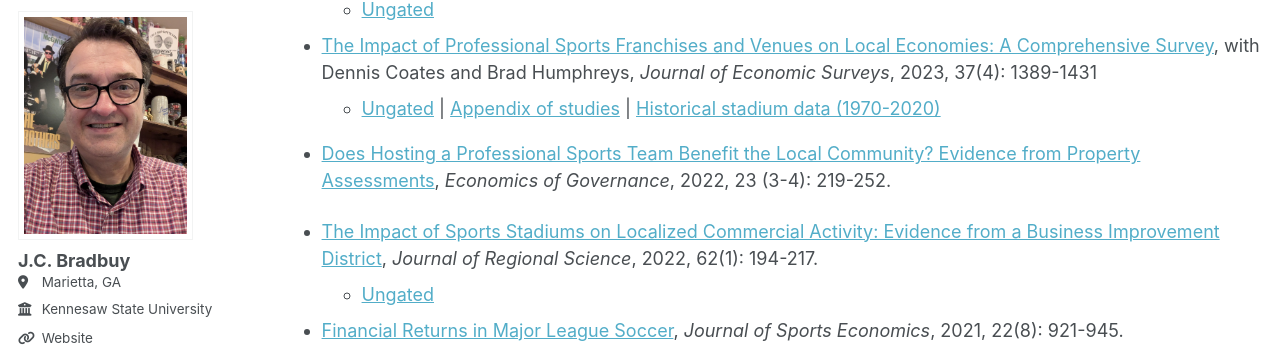
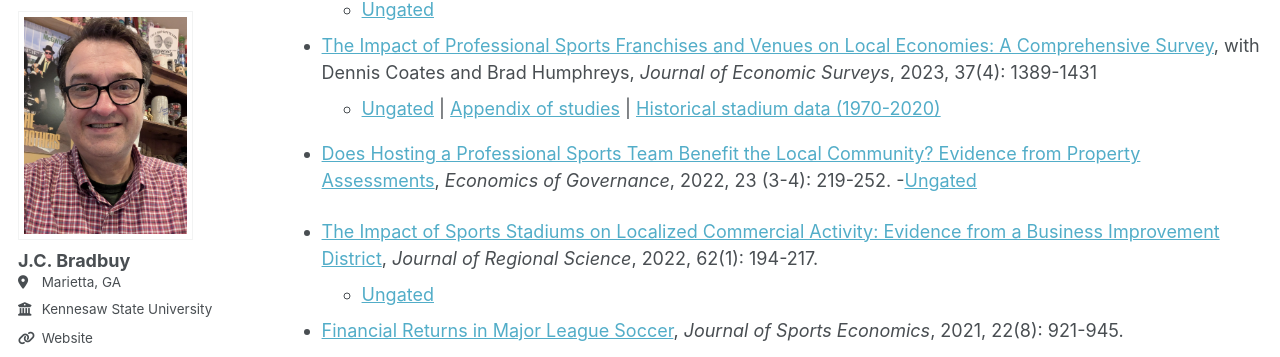
Before and after one commit to jcbradbury/jcbradbury.github.io, a Jekyll site: the page built from _pages/research.md, in a window 1280 px wide and 900 px high, scrolled down 615 px. Shown: the part 90-447 px from the top of the window. Built offline with Jekyll 4.4.1, drawn with Linux system fonts in a browser that asks for light colours; some web fonts are replaced; a script bundle is joined from its source files by our own code; library files that are not in the unit come from our copies.

Commit message:
Update research.md

```diff
--- a/_pages/research.md
+++ b/_pages/research.md
@@ -36,6 +36,7 @@ author_profile: true
     - [Ungated](https://onlinelibrary.wiley.com/share/author/CZ33J6JZTP4V7GRSHUFU?target=10.1111/joes.12533) \| [Appendix of studies](https://onlinelibrary.wiley.com/action/downloadSupplement?doi=10.1111%2Fjoes.12533&file=joes12533-sup-0001-Appendix.pdf) \| [Historical stadium data (1970-2020)](https://www.openicpsr.org/openicpsr/project/179801/version/V1/view)
 
 - [Does Hosting a Professional Sports Team Benefit the Local Community? Evidence from Property Assessments](https://link.springer.com/article/10.1007/s10101-022-00268-z), *Economics of Governance*, 2022, 23 (3-4): 219-252.
+    -[Ungated](https://pmc.ncbi.nlm.nih.gov/articles/PMC8811744/pdf/10101_2022_Article_268.pdf)
 
 - [The Impact of Sports Stadiums on Localized Commercial Activity: Evidence from a Business Improvement District](https://doi.org/10.1111/jors.12560), *Journal of Regional Science*, 2022, 62(1): 194-217.
     - [Ungated](https://onlinelibrary.wiley.com/share/author/Y9C4F3DSGDTPVMNBSPKE?target=10.1111/jors.12560)
```
